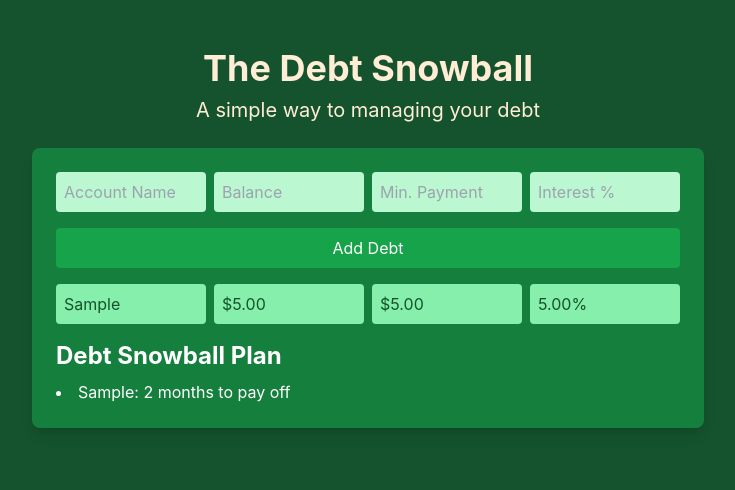
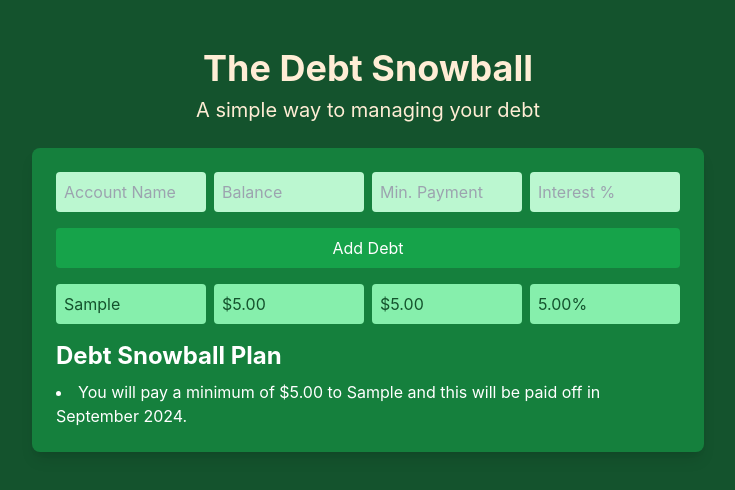
Before and after one commit to stark7991/debt-snowball, a React (Create React App) app in the folder debt-snowball/: page / in a window 1280 px wide. Both pictures are taken after typing "Sample", "5", "5", "5" into the empty fields and a click on the button "Add Debt". Shown: the top 490 px of the page, without its empty margins (272-1007 px from the left). Built offline with nearby package versions, Linux system fonts and the light colour scheme.

Commit message:
fixing math on calculator

```diff
--- a/debt-snowball/src/components/DebtSnowball.js
+++ b/debt-snowball/src/components/DebtSnowball.js
@@ -2,26 +2,44 @@ import React from 'react';
 
 function DebtSnowball({ debts }) {
   const calculateSnowball = (debts) => {
+    if (debts.length === 0) return [];
+
     const sortedDebts = [...debts].sort((a, b) => a.balance - b.balance);
     const snowballPlan = [];
-    let totalMonthlyPayment = 0;
+    let extraPayment = 0;
 
-    sortedDebts.forEach((debt) => {
-      totalMonthlyPayment += debt.monthlyPayment;
+    sortedDebts.forEach((debt, index) => {
       let months = 0;
       let balance = debt.balance;
       let interestRate = debt.interestRate / 100 / 12;
+      let monthlyPayment = debt.monthlyPayment + extraPayment;
 
       while (balance > 0) {
         balance += balance * interestRate; // Add monthly interest
-        balance -= totalMonthlyPayment; // Subtract total monthly payment
+        balance -= monthlyPayment; // Subtract monthly payment
         months += 1;
+
+        if (months > 1000) { // Prevent infinite loop
+          console.error('Calculation is taking too long');
+          break;
+        }
       }
+
+      // Calculate payoff date
+      const payoffDate = new Date();
+      payoffDate.setMonth(payoffDate.getMonth() + months);
+      const payoffMonth = payoffDate.toLocaleString('default', { month: 'long' });
+      const payoffYear = payoffDate.getFullYear();
 
       snowballPlan.push({
         ...debt,
         months,
+        payoffDate: `${payoffMonth} ${payoffYear}`,
+        extraPayment: extraPayment ? `if you put an extra $${extraPayment.toFixed(2)}` : '',
       });
+
+      // Update the extra payment to include the current debt's monthly payment
+      extraPayment += debt.monthlyPayment;
     });
 
     return snowballPlan;
@@ -35,7 +53,9 @@ function DebtSnowball({ debts }) {
       <ul className="list-disc list-inside mt-2">
         {snowballPlan.map((debt, index) => (
           <li key={index}>
-            {debt.name}: {debt.months} months to pay off
+            {index === 0
+              ? `You will pay a minimum of $${debt.monthlyPayment.toFixed(2)} to ${debt.name} and this will be paid off in ${debt.payoffDate}.`
+              : `Now once ${snowballPlan[index - 1].name} is paid off, you will pay an extra $${snowballPlan[index - 1].monthlyPayment.toFixed(2)} to ${debt.name} which will be paid off in ${debt.payoffDate}.`}
           </li>
         ))}
       </ul>
```
